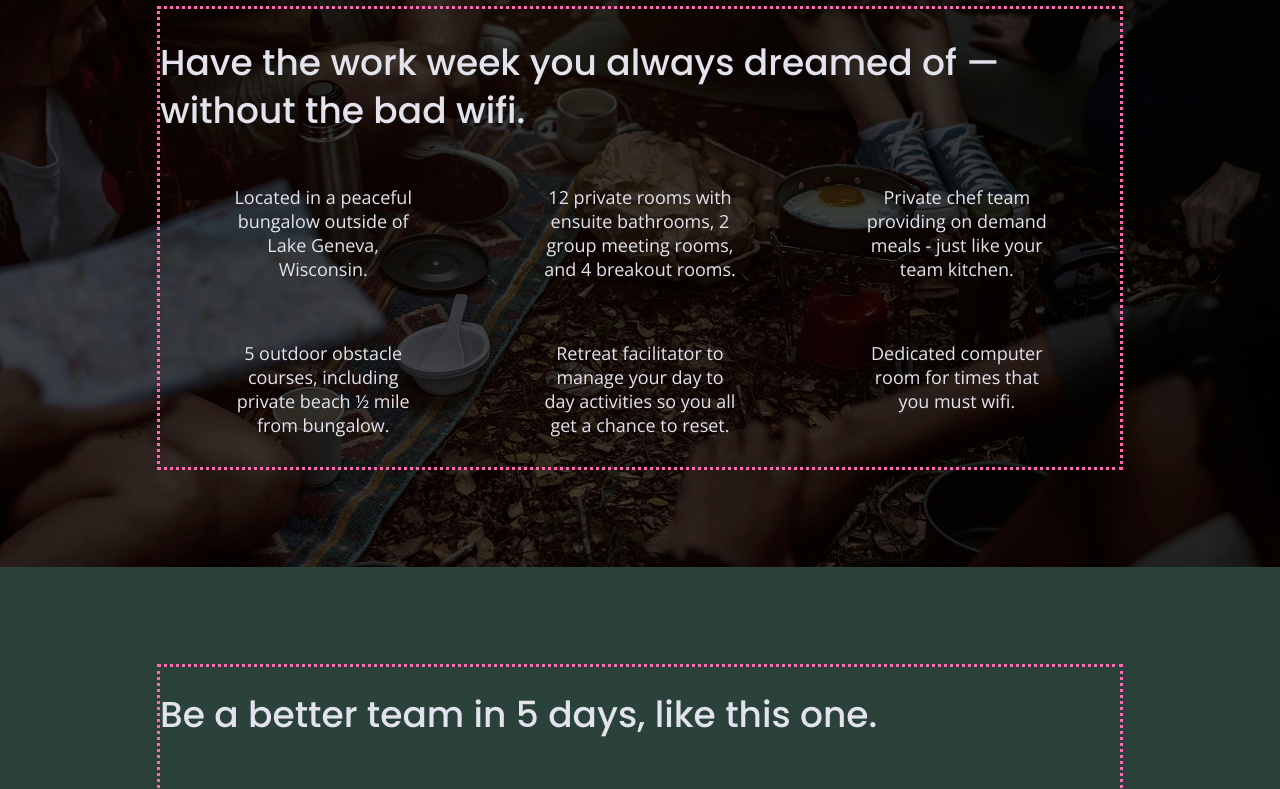
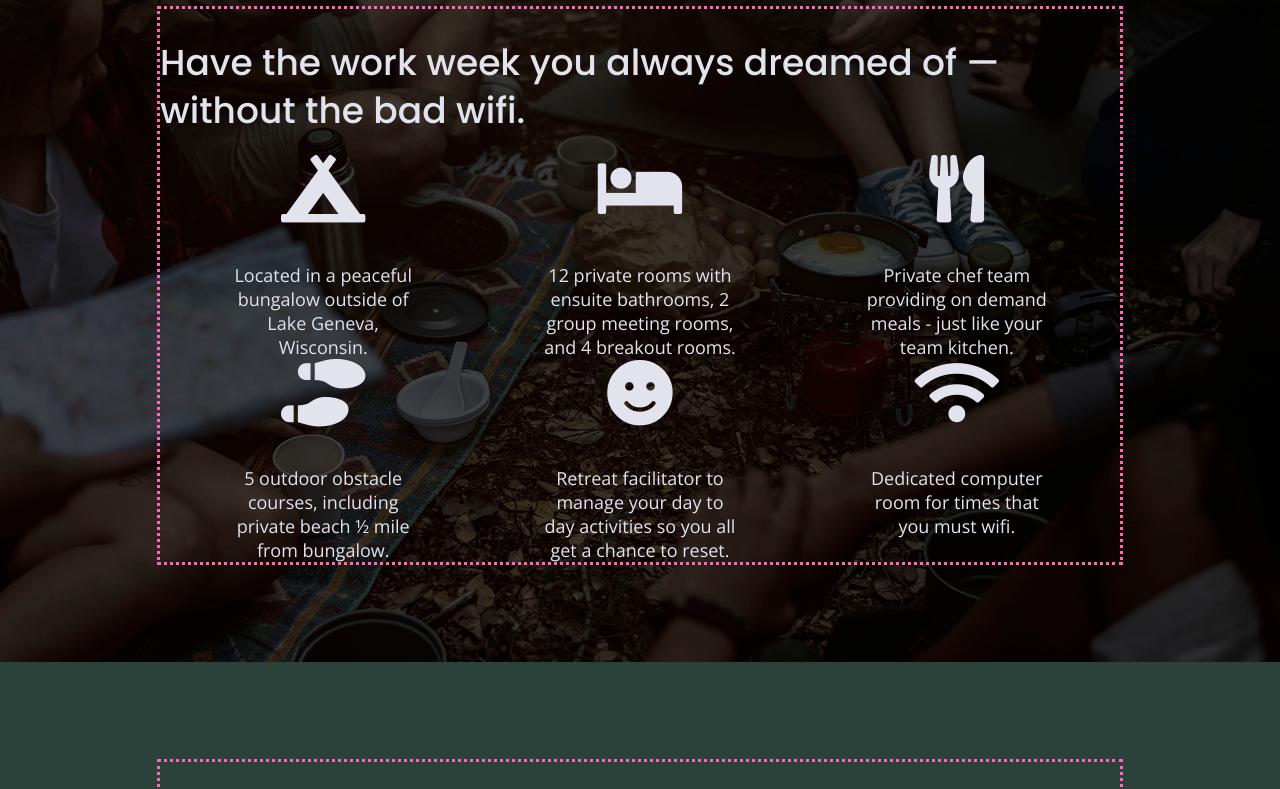
Before and after one commit to pANNoramic-d8ta/Unplugged, a website: page index.html in a window 1280 px wide. Shown: the part 1085-1874 px from the top of the page. Drawn offline with nearby package versions, Linux system fonts and the light colour scheme.

Commit message:
Added feature icons

```diff
--- a/css/main.css
+++ b/css/main.css
@@ -302,12 +302,16 @@ input[type=button] {
   background-size: cover;
 }
 
-
-}
-
 .features h2 {
   margin-bottom: 60px;
 }
+
+.features i {
+	font-size: 3.75em;
+    margin-bottom: 40px;
+}
+
+.fa
 
 .features article {
   width: 63%;
--- a/index.html
+++ b/index.html
@@ -15,10 +15,18 @@
   <link rel="stylesheet" href="css/normalize.css">
   <link rel="stylesheet" href="css/main.css">
 
+  <!-- FontAwesome CDN version 5.5 -->
+  <link rel="stylesheet" href="https://use.fontawesome.com/releases/v5.5.0/css/all.css"
+    integrity="sha384-B4dIYHKNBt8Bc12p+WXckhzcICo0wtJAoU8YZTY5qE0Id1GSseTk6S+L3BlXeVIU" crossorigin="anonymous">
+
   <!-- Google Fonts -->
+
+  <link rel="preconnect" href="https://fonts.googleapis.com">
+  <link rel="preconnect" href="https://fonts.gstatic.com" crossorigin>
+
+
   <link href="https://fonts.googleapis.com/css?family=Open+Sans:400,700|Poppins:500,700" rel="stylesheet">
-  <link rel="stylesheet" href="css/normalize.css">
-  <link rel="stylesheet" href="css/main.css">
+
 </head>
 
 <body>
@@ -76,6 +84,7 @@
         <div class="features-items">
           <article>
             <p class="fontawesome-icon">
+              <i class="fas fa-campground"></i>
             </p>
             <p class="features-item-description">
               Located in a peaceful bungalow outside of Lake Geneva, Wisconsin.
@@ -83,6 +92,7 @@
           </article>
           <article>
             <p class="fontawesome-icon">
+              <i class="fas fa-bed"></i>
             </p>
             <p class="features-item-description">
               12 private rooms with ensuite bathrooms, 2 group meeting rooms, and 4 breakout rooms.
@@ -90,6 +100,7 @@
           </article>
           <article>
             <p class="fontawesome-icon">
+              <i class="fas fa-utensils"></i>
             </p>
             <p class="features-item-description">
               Private chef team providing on demand meals - just like your team kitchen.
@@ -97,6 +108,7 @@
           </article>
           <article>
             <p class="fontawesome-icon">
+              <i class="fas fa-shoe-prints"></i>
             </p>
             <p class="features-item-description">
               5 outdoor obstacle courses, including private beach ½ mile from bungalow.
@@ -104,6 +116,7 @@
           </article>
           <article>
             <p class="fontawesome-icon">
+              <i class="fas fa-smile"></i>
             </p>
             <p class="features-item-description">
               Retreat facilitator to manage your day to day activities so you all get a chance to reset.
@@ -111,6 +124,7 @@
           </article>
           <article>
             <p class="fontawesome-icon">
+              <i class="fas fa-wifi"></i>
             </p>
             <p class="features-item-description">
               Dedicated computer room for times that you must wifi.
```
Also changed, not shown: about/index.html (+5 -3 lines), faq/index.html (+12 -4 lines).
